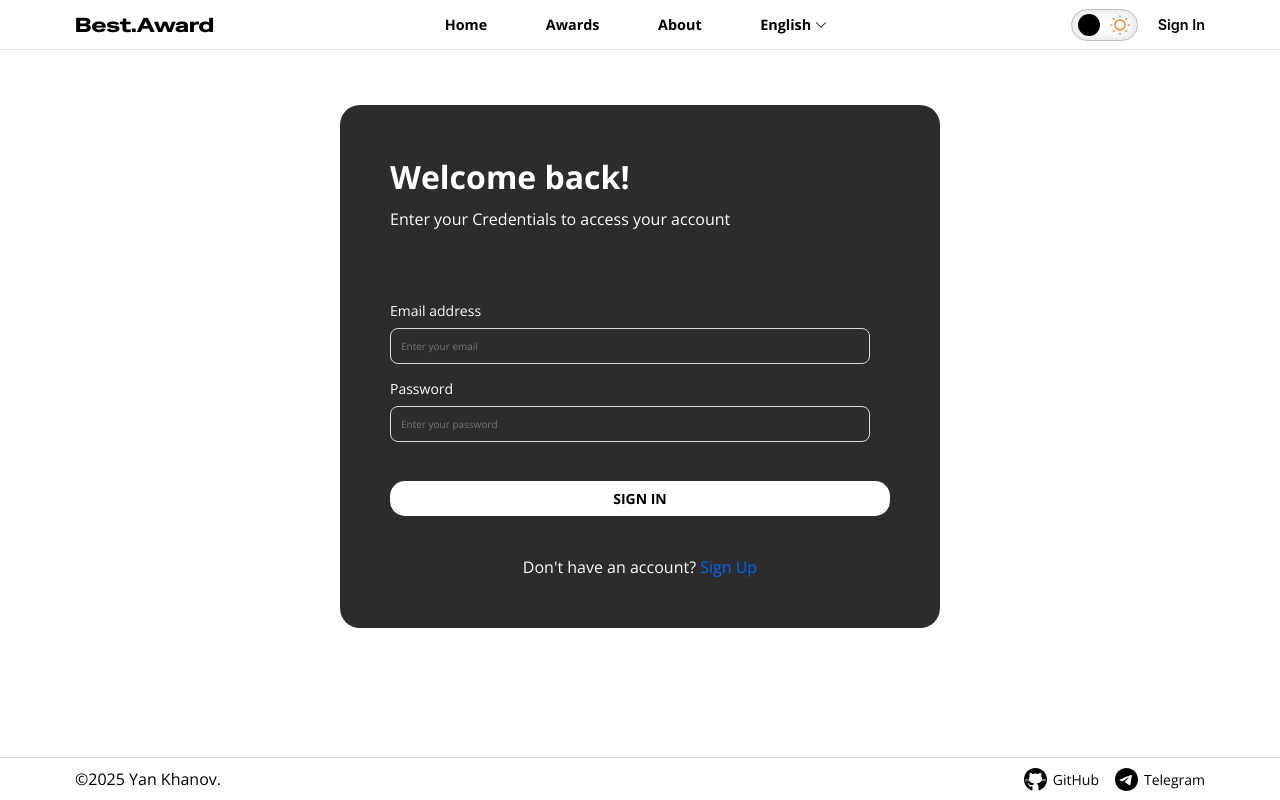
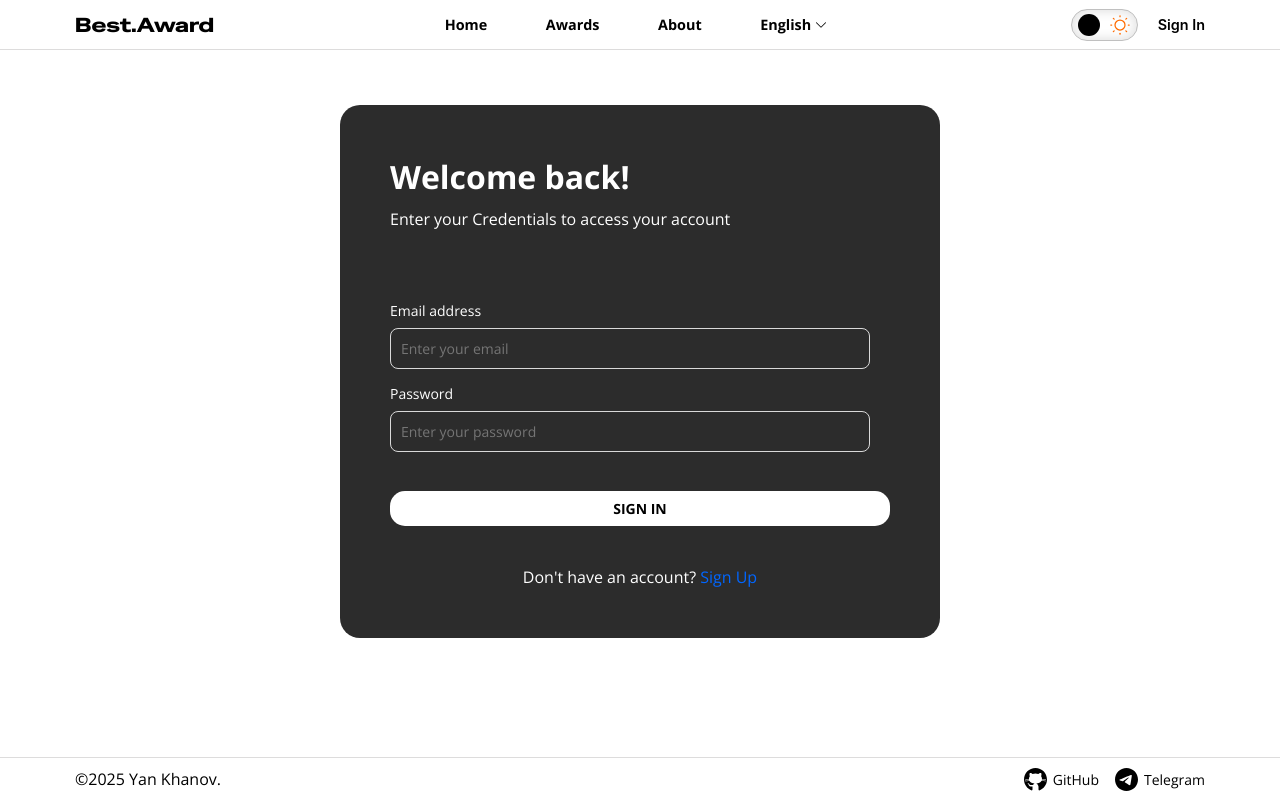
Before and after one commit to YangBang74/best-award, a JavaScript app: page /signin in a window 1280 px wide. Built offline with nearby package versions, Linux system fonts and the light colour scheme; no server answers.

Commit message:
fix: remove font-size from SignIn and SignUp components for consistency

```diff
--- a/src/views/Sign/SignIn.vue
+++ b/src/views/Sign/SignIn.vue
@@ -209,7 +209,6 @@ const signin = async () => {
   border: 1px solid #d9d9d9;
   border-radius: 8px;
   padding: 10px 0 10px 10px;
-  font-size: 10px;
   font-weight: 500;
   width: 96%;
 }
--- a/src/views/Sign/SignUp.vue
+++ b/src/views/Sign/SignUp.vue
@@ -197,7 +197,6 @@ const signup = async () => {
   border: 1px solid #d9d9d9;
   border-radius: 8px;
   padding: 10px 0 10px 10px;
-  font-size: 10px;
   font-weight: 500;
   width: 96%;
 }
```
